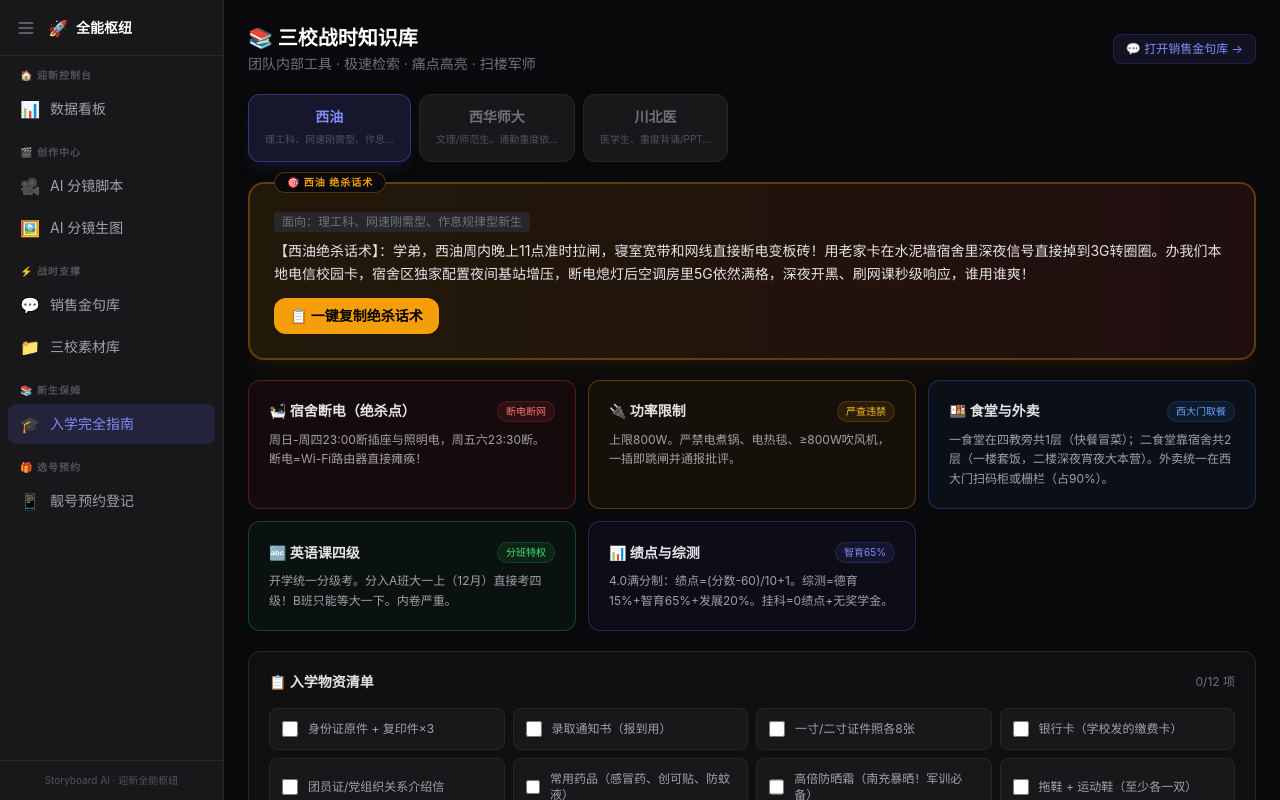
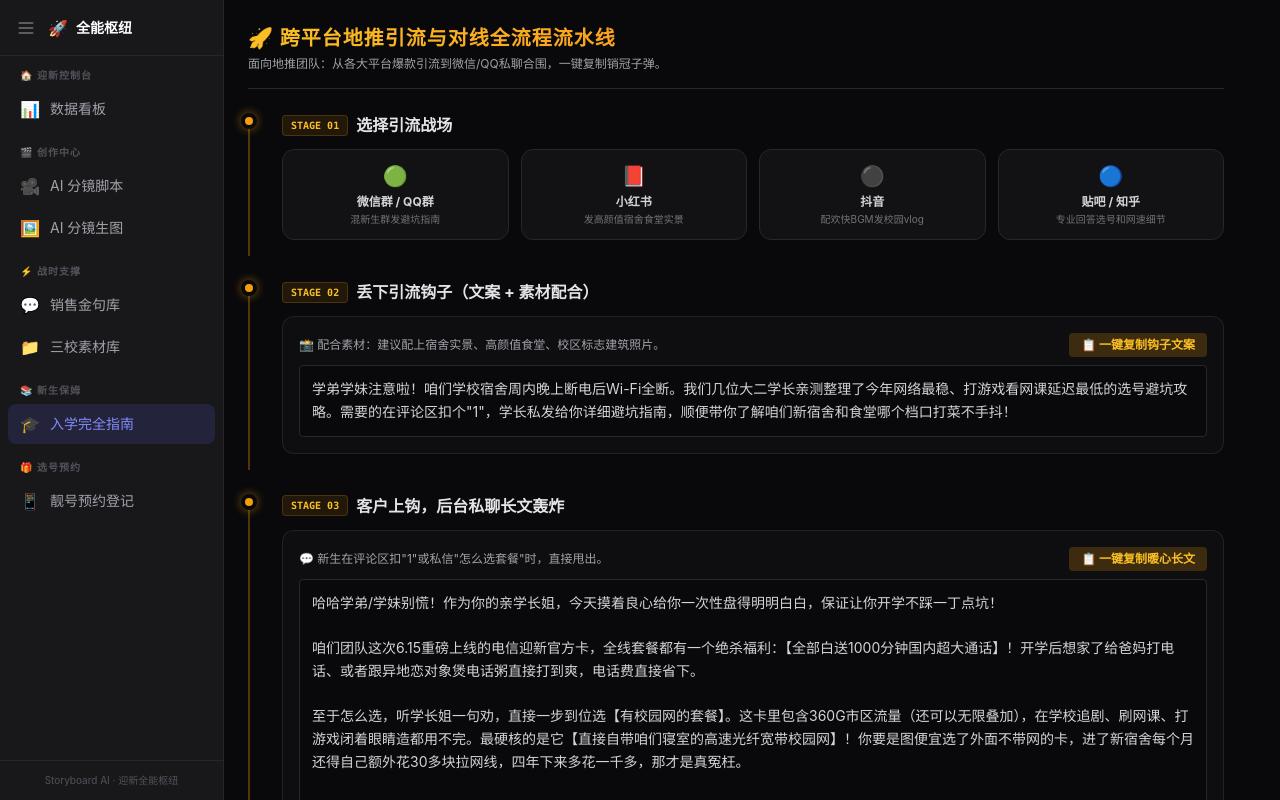
Before and after one commit to lyyabcddcba-glitch/storyboard-ai, a Next.js app in the folder first/: page /guide in a window 1280 px wide. Built offline with nearby package versions, Linux system fonts and the light colour scheme.

Commit message:
feat: 跨平台引流流水线 - 4阶段漏斗 + 一键复制销冠子弹

```diff
--- a/first/app/guide/page.tsx
+++ b/first/app/guide/page.tsx
@@ -1,186 +1,156 @@
 'use client'
 
 import { useState } from 'react'
-import Link from 'next/link'
-import { salesHubDatabase, CHECKLIST_ITEMS } from '@/lib/campus-data'
 
-const SCHOOLS = Object.values(salesHubDatabase)
-const TYPE_COLORS: Record<string, string> = {
-  danger: 'border-red-500/30 bg-red-500/5',
-  warning: 'border-amber-500/30 bg-amber-500/5',
-  info: 'border-blue-500/30 bg-blue-500/5',
-  success: 'border-green-500/30 bg-green-500/5',
-  primary: 'border-indigo-500/30 bg-indigo-500/5',
-}
+const STAGES = [
+  {
+    id: '01', title: '选择引流战场', color: 'amber',
+    subtitle: '立稳大二暖心学长姐人设，混入新生流量池',
+    platforms: [
+      { icon: '🟢', name: '微信群 / QQ群', desc: '混新生群发避坑指南', hover: 'hover:border-green-500/40' },
+      { icon: '📕', name: '小红书', desc: '发高颜值宿舍食堂实景', hover: 'hover:border-red-500/40' },
+      { icon: '⚫', name: '抖音', desc: '配欢快BGM发校园vlog', hover: 'hover:border-white/30' },
+      { icon: '🔵', name: '贴吧 / 知乎', desc: '专业回答选号和网速细节', hover: 'hover:border-blue-500/40' },
+    ],
+  },
+]
 
-const TAG_COLORS: Record<string, string> = {
-  danger: 'bg-red-500/10 text-red-400 border-red-500/20',
-  warning: 'bg-amber-500/10 text-amber-400 border-amber-500/20',
-  info: 'bg-blue-500/10 text-blue-400 border-blue-500/20',
-  success: 'bg-green-500/10 text-green-400 border-green-500/20',
-  primary: 'bg-indigo-500/10 text-indigo-400 border-indigo-500/20',
-}
+const HOOKS_TEXT = '学弟学妹注意啦！咱们学校宿舍周内晚上断电后Wi-Fi全断。我们几位大二学长亲测整理了今年网络最稳、打游戏看网课延迟最低的选号避坑攻略。需要的在评论区扣个"1"，学长私发给你详细避坑指南，顺便带你了解咱们新宿舍和食堂哪个档口打菜不手抖！'
+
+const ICE_BREAKER_TEXT = `哈哈学弟/学妹别慌！作为你的亲学长姐，今天摸着良心给你一次性盘得明明白白，保证让你开学不踩一丁点坑！
+
+咱们团队这次6.15重磅上线的电信迎新官方卡，全线套餐都有一个绝杀福利：【全部白送1000分钟国内超大通话】！开学后想家了给爸妈打电话、或者跟异地恋对象煲电话粥直接打到爽，电话费直接省下。
+
+至于怎么选，听学长姐一句劝，直接一步到位选【有校园网的套餐】。这卡里包含360G市区流量（还可以无限叠加），在学校追剧、刷网课、打游戏闭着眼睛造都用不完。最硬核的是它【直接自带咱们寝室的高速光纤宽带校园网】！你要是图便宜选了外面不带网的卡，进了新宿舍每个月还得自己额外花30多块拉网线，四年下来多花一千多，那才是真冤枉。
+
+咱们学校周内晚上11点可是准时拉闸断电的，到时候宿舍Wi-Fi路由器瞬间全灭，普通的卡在寝室死角直接变信号孤岛。而咱们这款有校园网的套餐自带电信夜间5G基站增压，一网通全包，最省心也最省钱。选它绝对不踩坑，开学学长姐带你吃食堂不手抖的档口！`
+
+const VERSUS_TEXT = '哈哈学弟，移动送2个会员都是定向流量圈套，在宿舍根本用不了！咱们【有校园网的套餐】自带360G市区流量可无限叠加，还白送1000分钟通话跟宿舍宽带。办移动你每个月还得额外花几十块拉宽带，四年多花一千多！我们一网通全包，省下的钱能买几百个月的会员，听学长的直接上全能卡！'
+
+const GRAD_CARD_TEXT = '学妹，19元那个是给大四出去实习、不回宿舍住的【毕业生专属卡】，不带校园网宽带，而且名额是锁死的，咱们在校大一新生系统不让通过。听话，咱们天天在宿舍里，黄金首选绝对是【有校园网的套餐】，网速最顶还免了四年宽带费，这才是真省钱！'
 
 export default function GuidePage() {
-  const [activeSchool, setActiveSchool] = useState('swpu')
-  const [checklist, setChecklist] = useState<Record<string, boolean>>({})
   const [copied, setCopied] = useState('')
-  const [showPitchTip, setShowPitchTip] = useState(false)
-  const campus = salesHubDatabase[activeSchool]
 
-  const toggleCheck = (id: string) => {
-    setChecklist(prev => {
-      const next = { ...prev, [id]: !prev[id] }
-      // 如果勾选了带 triggerPitch 的项，弹出扫楼话术
-      const item = CHECKLIST_ITEMS.find(i => i.id === id)
-      if (next[id] && (item as any)?.triggerPitch) {
-        setShowPitchTip(true)
-        setTimeout(() => setShowPitchTip(false), 8000)
-      }
-      return next
-    })
-  }
-
-  const handleCopy = (text: string) => {
+  const copyText = (text: string, label: string) => {
     navigator.clipboard.writeText(text)
-    setCopied(text)
+    setCopied(label)
     setTimeout(() => setCopied(''), 2000)
   }
 
-  const checkedCount = Object.values(checklist).filter(Boolean).length
-
   return (
-    <div className="p-6 space-y-5 max-w-6xl">
-      {/* 页头 */}
-      <div className="flex items-center justify-between">
-        <div>
-          <h1 className="text-xl font-bold text-white">📚 三校战时知识库</h1>
-          <p className="text-sm text-zinc-500 mt-0.5">团队内部工具 · 极速检索 · 痛点高亮 · 扫楼军师</p>
-        </div>
-        <Link href="/sales" className="text-xs text-indigo-400 hover:text-indigo-300 px-3 py-1.5 bg-indigo-500/10 border border-indigo-500/20 rounded-lg">
-          💬 打开销售金句库 →
-        </Link>
+    <div className="p-6 space-y-6 max-w-5xl">
+      <div className="mb-2 border-b border-zinc-800 pb-4">
+        <h1 className="text-xl font-bold tracking-wider text-transparent bg-clip-text bg-gradient-to-r from-amber-400 to-orange-500">
+          🚀 跨平台地推引流与对线全流程流水线
+        </h1>
+        <p className="text-xs text-zinc-400 mt-1">面向地推团队：从各大平台爆款引流到微信/QQ私聊合围，一键复制销冠子弹。</p>
       </div>
 
-      {/* 学校切换 Tab */}
-      <div className="flex gap-2">
-        {SCHOOLS.map(s => (
-          <button key={s.key} onClick={() => { setActiveSchool(s.key); setShowPitchTip(false) }}
-            className={`px-4 py-3 text-sm font-semibold rounded-xl transition-all border ${
-              activeSchool === s.key
-                ? 'bg-indigo-500/15 text-indigo-400 border-indigo-500/40 shadow-lg shadow-indigo-500/10'
-                : 'bg-zinc-900 text-zinc-500 border-zinc-800 hover:text-zinc-300 hover:border-zinc-700'
-            }`}>
-            {s.short}
-            <span className="block text-[10px] font-normal text-zinc-600 mt-0.5">{s.targetAudience.slice(0, 12)}...</span>
-          </button>
-        ))}
-      </div>
-
-      {/* 🎯 绝杀话术卡片（霓虹边框） */}
-      <div className="relative bg-gradient-to-r from-amber-500/10 via-orange-500/10 to-red-500/10 border-2 border-amber-500/30 rounded-2xl p-6 shadow-xl shadow-amber-500/5">
-        <div className="absolute -top-3 left-6 text-[10px] font-bold text-amber-500 bg-zinc-950 px-3 py-0.5 rounded-full border border-amber-500/30 uppercase tracking-widest">
-          🎯 {campus.short} 绝杀话术
+      {/* Stage 01: 选择战场 */}
+      <div className="relative pl-8 border-l-2 border-amber-500/30 pb-4">
+        <div className="absolute -left-[9px] top-0 w-4 h-4 rounded-full bg-amber-500 border-4 border-zinc-950 shadow-[0_0_10px_rgba(245,158,11,0.5)]" />
+        <div className="flex items-center gap-2 mb-3">
+          <span className="px-2 py-0.5 bg-amber-500/10 text-amber-400 text-[10px] font-mono font-bold rounded border border-amber-500/20">STAGE 01</span>
+          <h2 className="text-base font-bold text-zinc-200">选择引流战场</h2>
         </div>
-        <div className="flex items-center gap-2 mb-2 mt-1">
-          <span className="text-xs px-2 py-0.5 rounded bg-zinc-800 text-zinc-500">面向：{campus.targetAudience}</span>
-        </div>
-        <p className="text-sm text-zinc-200 leading-relaxed">{campus.killerPitch}</p>
-        <button
-          onClick={() => handleCopy(campus.killerPitch)}
-          className={`mt-3 inline-flex items-center gap-1.5 px-4 py-2 text-sm font-bold rounded-xl transition-all ${
-            copied === campus.killerPitch
-              ? 'bg-green-500/20 text-green-400 border border-green-500/50'
-              : 'bg-amber-500 hover:bg-amber-400 text-black'
-          }`}>
-          {copied === campus.killerPitch ? '✓ 已复制到剪贴板' : '📋 一键复制绝杀话术'}
-        </button>
-      </div>
-
-      {/* 五维核心知识格 */}
-      <div className="grid grid-cols-1 md:grid-cols-2 lg:grid-cols-3 gap-3">
-        {campus.gridData.map((item, i) => (
-          <div key={i} className={`rounded-xl border p-5 ${TYPE_COLORS[item.type]} transition-all hover:scale-[1.01]`}>
-            <div className="flex items-center justify-between mb-2">
-              <h3 className="text-sm font-bold text-zinc-200">{item.title}</h3>
-              <span className={`text-[10px] px-2 py-0.5 rounded-full border ${TAG_COLORS[item.type]}`}>{item.tag}</span>
+        <div className="grid grid-cols-2 md:grid-cols-4 gap-3">
+          {STAGES[0].platforms.map(p => (
+            <div key={p.name} className={`p-3 bg-zinc-900/60 rounded-xl border border-zinc-800 text-center ${p.hover} transition-all cursor-pointer`}>
+              <div className="text-xl mb-1">{p.icon}</div>
+              <div className="text-xs font-bold text-zinc-300">{p.name}</div>
+              <div className="text-[10px] text-zinc-500 mt-0.5">{p.desc}</div>
             </div>
-            <p className="text-xs text-zinc-400 leading-relaxed">{item.content}</p>
-          </div>
-        ))}
-      </div>
-
-      {/* 📋 入学物资清单 + 动态扫楼提示 */}
-      <div className="bg-zinc-900/50 border border-zinc-800 rounded-xl p-5">
-        <div className="flex items-center justify-between mb-4">
-          <h3 className="text-sm font-bold text-zinc-200">📋 入学物资清单</h3>
-          <span className="text-xs text-zinc-500">{checkedCount}/{CHECKLIST_ITEMS.length} 项</span>
-        </div>
-
-        {/* 动态扫楼话术弹出 */}
-        {showPitchTip && (
-          <div className="mb-4 bg-gradient-to-r from-amber-500/10 to-red-500/10 border border-amber-500/30 rounded-xl p-4 animate-pulse">
-            <div className="text-[10px] text-amber-500 uppercase tracking-widest mb-1">💡 队员扫楼话术提示</div>
-            <div className="space-y-1">
-              {campus.checklistHighlights.map((hint, i) => (
-                <p key={i} className="text-xs text-zinc-300">• {hint}</p>
-              ))}
-            </div>
-            <Link href="/booking"
-              className="inline-flex items-center gap-1 mt-2 text-xs text-amber-400 bg-amber-500/10 px-3 py-1.5 rounded-lg border border-amber-500/20 hover:bg-amber-500/20">
-              📱 打开选号预约页备用 →
-            </Link>
-          </div>
-        )}
-
-        <div className="grid grid-cols-2 sm:grid-cols-3 lg:grid-cols-4 gap-2">
-          {CHECKLIST_ITEMS.map(item => (
-            <label key={item.id}
-              className={`flex items-center gap-2.5 p-3 rounded-lg cursor-pointer transition-all border ${
-                checklist[item.id]
-                  ? 'bg-green-500/5 border-green-500/20'
-                  : (item as any).triggerPitch
-                    ? 'bg-amber-500/5 border-amber-500/20 hover:border-amber-500/40'
-                    : 'bg-zinc-900 border-zinc-800 hover:border-zinc-700'
-              }`}>
-              <input type="checkbox" checked={!!checklist[item.id]} onChange={() => toggleCheck(item.id)}
-                className="w-4 h-4 rounded accent-indigo-500"/>
-              <span className={`text-xs ${checklist[item.id] ? 'text-zinc-500 line-through' : 'text-zinc-400'}`}>
-                {item.label}
-                {(item as any).triggerPitch && <span className="text-amber-500 ml-0.5">⚡</span>}
-              </span>
-            </label>
           ))}
         </div>
       </div>
 
-      {/* 三校对比速览 */}
-      <div className="bg-zinc-900/50 border border-zinc-800 rounded-xl p-5">
-        <h3 className="text-sm font-bold text-zinc-200 mb-4">📊 三校痛点对比速览</h3>
-        <div className="overflow-x-auto">
-          <table className="w-full text-sm">
-            <thead>
-              <tr className="border-b border-zinc-800 text-zinc-500 text-left">
-                <th className="py-2 pr-4 font-medium">学校</th>
-                <th className="py-2 pr-4 font-medium">断电时间</th>
-                <th className="py-2 pr-4 font-medium">宿舍规格</th>
-                <th className="py-2 pr-4 font-medium">核心痛点</th>
-                <th className="py-2 font-medium">绝杀锚点</th>
-              </tr>
-            </thead>
-            <tbody className="text-zinc-400 text-xs">
-              {SCHOOLS.map(s => (
-                <tr key={s.key} className={`border-b border-zinc-800/50 ${activeSchool === s.key ? 'bg-indigo-500/5' : ''}`}>
-                  <td className="py-3 pr-4 text-zinc-200 font-medium">{s.short}</td>
-                  <td className="py-3 pr-4">{s.gridData[0]?.content.slice(0, 25)}...</td>
-                  <td className="py-3 pr-4">{s.gridData[1]?.tag || '-'}</td>
-                  <td className="py-3 pr-4"><span className="text-red-400">{s.gridData[0]?.tag}</span></td>
-                  <td className="py-3"><span className="text-amber-400">{s.gridData.find(g => g.type === 'danger')?.tag || s.gridData[0]?.tag}</span></td>
-                </tr>
-              ))}
-            </tbody>
-          </table>
+      {/* Stage 02: 丢下钩子 */}
+      <div className="relative pl-8 border-l-2 border-amber-500/30 pb-4">
+        <div className="absolute -left-[9px] top-0 w-4 h-4 rounded-full bg-amber-500 border-4 border-zinc-950 shadow-[0_0_10px_rgba(245,158,11,0.5)]" />
+        <div className="flex items-center gap-2 mb-3">
+          <span className="px-2 py-0.5 bg-amber-500/10 text-amber-400 text-[10px] font-mono font-bold rounded border border-amber-500/20">STAGE 02</span>
+          <h2 className="text-base font-bold text-zinc-200">丢下引流钩子（文案 + 素材配合）</h2>
         </div>
+        <div className="bg-zinc-900/40 p-4 rounded-xl border border-zinc-800/80">
+          <div className="text-xs text-zinc-400 mb-2 flex justify-between items-center flex-wrap gap-2">
+            <span>📸 配合素材：建议配上宿舍实景、高颜值食堂、校区标志建筑照片。</span>
+            <button onClick={() => copyText(HOOKS_TEXT, 'hook')}
+              className={`text-xs px-3 py-1 rounded transition-all font-bold ${
+                copied === 'hook' ? 'bg-green-500/20 text-green-400' : 'bg-amber-500/20 hover:bg-amber-500 text-amber-400 hover:text-black'
+              }`}>
+              {copied === 'hook' ? '✓ 已复制' : '📋 一键复制钩子文案'}
+            </button>
+          </div>
+          <div className="p-3 bg-zinc-950 rounded border border-zinc-800 text-sm text-zinc-300 leading-relaxed">
+            {HOOKS_TEXT}
+          </div>
+        </div>
+      </div>
+
+      {/* Stage 03: 私聊长文轰炸 */}
+      <div className="relative pl-8 border-l-2 border-amber-500/30 pb-4">
+        <div className="absolute -left-[9px] top-0 w-4 h-4 rounded-full bg-amber-500 border-4 border-zinc-950 shadow-[0_0_10px_rgba(245,158,11,0.5)]" />
+        <div className="flex items-center gap-2 mb-3">
+          <span className="px-2 py-0.5 bg-amber-500/10 text-amber-400 text-[10px] font-mono font-bold rounded border border-amber-500/20">STAGE 03</span>
+          <h2 className="text-base font-bold text-zinc-200">客户上钩，后台私聊长文轰炸</h2>
+        </div>
+        <div className="bg-zinc-900/40 p-4 rounded-xl border border-zinc-800/80">
+          <div className="text-xs text-zinc-400 mb-2 flex justify-between items-center flex-wrap gap-2">
+            <span>💬 新生在评论区扣"1"或私信"怎么选套餐"时，直接甩出。</span>
+            <button onClick={() => copyText(ICE_BREAKER_TEXT, 'ice')}
+              className={`text-xs px-3 py-1 rounded transition-all font-bold ${
+                copied === 'ice' ? 'bg-green-500/20 text-green-400' : 'bg-amber-500/20 hover:bg-amber-500 text-amber-400 hover:text-black'
+              }`}>
+              {copied === 'ice' ? '✓ 已复制' : '📋 一键复制暖心长文'}
+            </button>
+          </div>
+          <div className="p-3 bg-zinc-950 rounded border border-zinc-800 text-sm text-zinc-300 whitespace-pre-line leading-relaxed">
+            {ICE_BREAKER_TEXT}
+          </div>
+        </div>
+      </div>
+
+      {/* Stage 04: 异议绝杀 */}
+      <div className="relative pl-8">
+        <div className="absolute -left-[9px] top-0 w-4 h-4 rounded-full bg-orange-500 border-4 border-zinc-950 shadow-[0_0_10px_rgba(249,115,22,0.5)]" />
+        <div className="flex items-center gap-2 mb-3">
+          <span className="px-2 py-0.5 bg-orange-500/10 text-orange-400 text-[10px] font-mono font-bold rounded border border-orange-500/20">STAGE 04</span>
+          <h2 className="text-base font-bold text-zinc-200">异议对抗绝杀（破解移动套路，锁死主推卡）</h2>
+        </div>
+        <div className="grid grid-cols-1 md:grid-cols-2 gap-4">
+          <div className="bg-zinc-900/40 p-4 rounded-xl border border-zinc-800/80">
+            <div className="text-xs text-red-400 font-bold mb-2 flex justify-between items-center">
+              <span>🛑 当新生嫌贵 / 对比移动两个会员时：</span>
+              <button onClick={() => copyText(VERSUS_TEXT, 'vs')}
+                className={`text-[10px] px-2 py-0.5 rounded transition-all font-bold ${
+                  copied === 'vs' ? 'bg-green-500/20 text-green-400' : 'bg-red-500/20 hover:bg-red-500 text-red-400 hover:text-white'
+                }`}>
+                {copied === 'vs' ? '✓ 已复制' : '复制绝杀话术'}
+              </button>
+            </div>
+            <p className="text-xs text-zinc-300 bg-zinc-950 p-3 rounded border border-zinc-800 leading-relaxed">{VERSUS_TEXT}</p>
+          </div>
+
+          <div className="bg-zinc-900/40 p-4 rounded-xl border border-zinc-800/80">
+            <div className="text-xs text-cyan-400 font-bold mb-2 flex justify-between items-center">
+              <span>🎓 当新生贪便宜想办19元引流卡时：</span>
+              <button onClick={() => copyText(GRAD_CARD_TEXT, 'grad')}
+                className={`text-[10px] px-2 py-0.5 rounded transition-all font-bold ${
+                  copied === 'grad' ? 'bg-green-500/20 text-green-400' : 'bg-cyan-500/20 hover:bg-cyan-500 text-cyan-400 hover:text-white'
+                }`}>
+                {copied === 'grad' ? '✓ 已复制' : '复制堵死话术'}
+              </button>
+            </div>
+            <p className="text-xs text-zinc-300 bg-zinc-950 p-3 rounded border border-zinc-800 leading-relaxed">{GRAD_CARD_TEXT}</p>
+          </div>
+        </div>
+      </div>
+
+      {/* 底部快捷跳转 */}
+      <div className="flex justify-center gap-4 pt-4 border-t border-zinc-800">
+        <a href="/sales" className="text-xs text-indigo-400 hover:text-indigo-300">💬 打开 AI 销售大师 →</a>
+        <a href="/booking" className="text-xs text-amber-400 hover:text-amber-300">📱 打开选号预约 →</a>
       </div>
     </div>
   )
```
